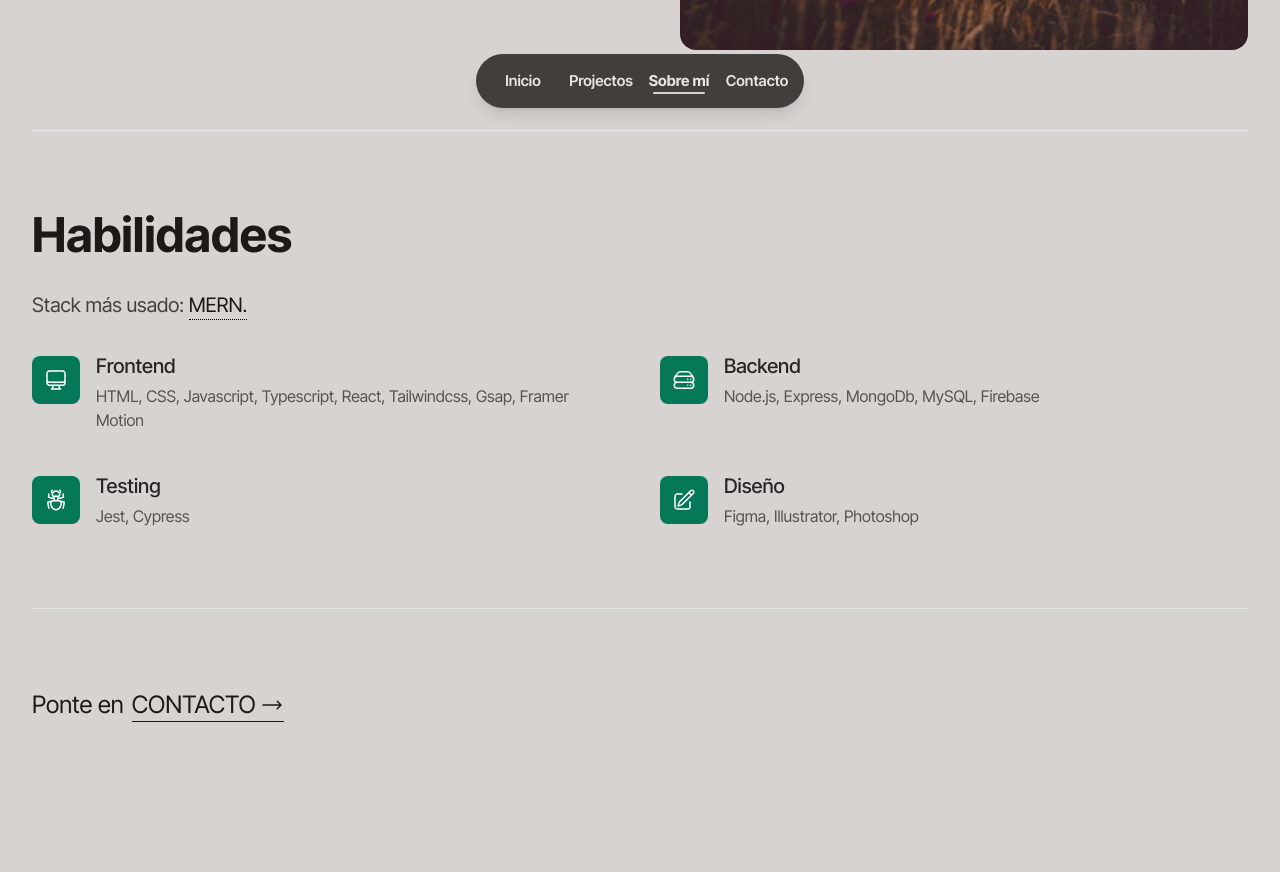
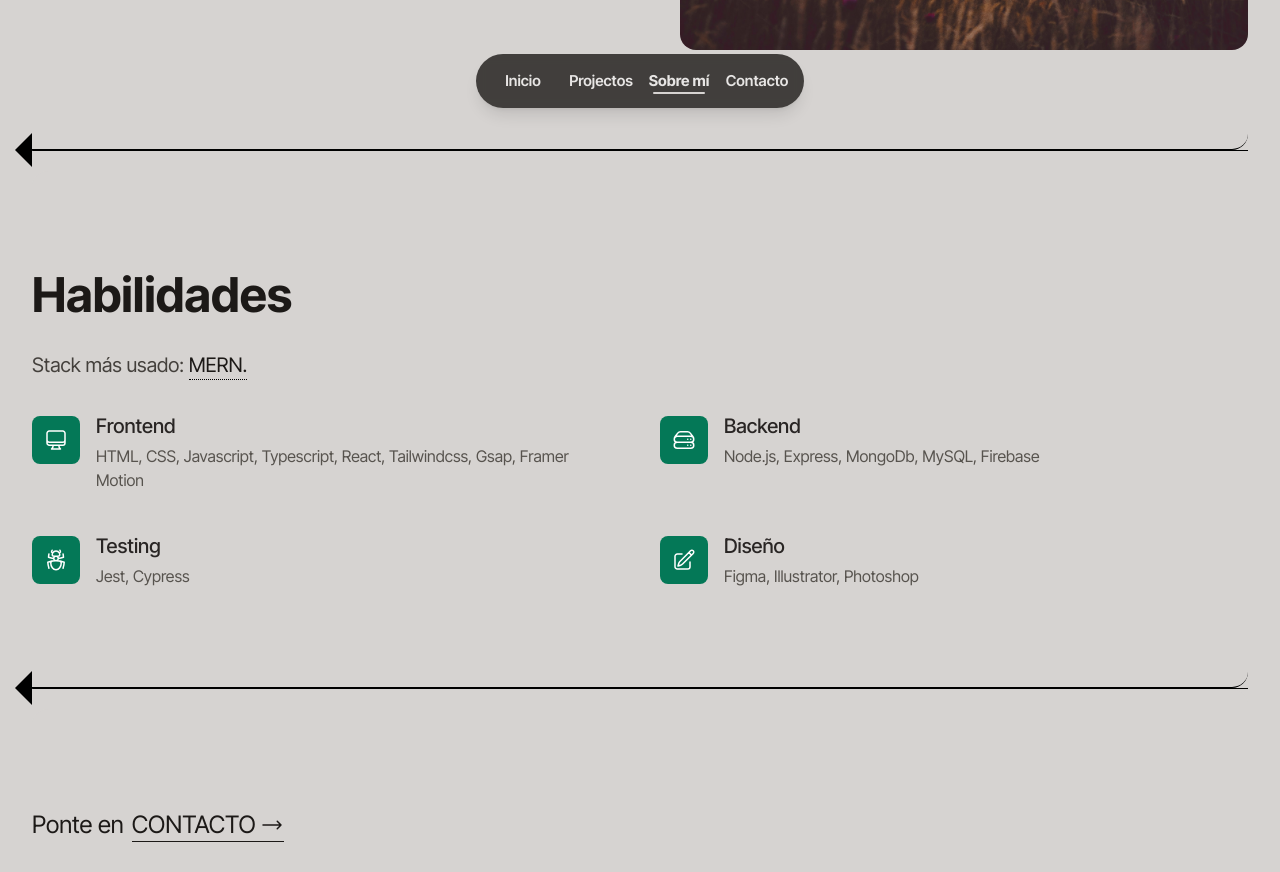
Before and after one commit to RdrBux/portfolio, a React (Create React App) app: page /about in a window 1280 px wide. Shown: the part 660-1532 px from the top of the page. Before the commit the page ends 1510 px from the top, so only its background shows below. Built offline with nearby package versions, Linux system fonts and the light colour scheme; a web font is replaced by a local one.

Commit message:
Add separator to replace hr's

```diff
--- a/src/components/Navbar.jsx
+++ b/src/components/Navbar.jsx
@@ -9,6 +9,7 @@ export default function Navbar() {
   useEffect(() => {
     setActiveLink(location.pathname);
   }, [location]);
+  console.log(location);
 
   return (
     <motion.div className="fixed bottom-8 z-50 flex w-screen justify-center">
@@ -17,7 +18,11 @@ export default function Navbar() {
         animate={{
           opacity: 1,
           scaleX: 1,
-          transition: { type: 'spring', duration: 0.6, delay: 3.2 },
+          transition: {
+            type: 'spring',
+            duration: 0.6,
+            delay: location.pathname === '/' ? 3.2 : 1.5,
+          },
         }}
         exit={{
           opacity: 0,
@@ -28,7 +33,13 @@ export default function Navbar() {
       >
         <motion.ul
           initial={{ opacity: 0 }}
-          animate={{ opacity: 1, transition: { duration: 0.5, delay: 3.4 } }}
+          animate={{
+            opacity: 1,
+            transition: {
+              duration: 0.5,
+              delay: location.pathname === '/' ? 3.4 : 1.7,
+            },
+          }}
           exit={{ opacity: 0 }}
           className="just grid w-[312px] grid-cols-4 font-semibold"
         >
--- /dev/null
+++ b/src/components/Separator.jsx
@@ -0,0 +1,15 @@
+export default function Separator({ starLocation = 2 }) {
+  return (
+    <div
+      role="separator"
+      className={`z-10 grid grid-cols-[${starLocation}fr,1fr]`}
+    >
+      <div className="h-5 rounded-br-2xl border-b border-black bg-stone-300"></div>
+      <div className="relative rounded-bl-2xl border-b border-black bg-stone-300 before:absolute before:-bottom-3 before:-left-3 before:-z-10 before:h-6 before:w-6 before:rotate-45 before:bg-black">
+        {/* <div className="before:absolute before:-bottom-4 before:-left-4 before:z-0 before:h-8 before:w-8 before:rotate-45 before:bg-black"></div> */}
+      </div>
+      <div className="h-5 rounded-tr-2xl bg-stone-300"></div>
+      <div className="h-5 rounded-tl-2xl bg-stone-300"></div>
+    </div>
+  );
+}
--- a/src/routes/about.jsx
+++ b/src/routes/about.jsx
@@ -1,6 +1,7 @@
 import { motion } from 'framer-motion';
 import { useNavigate } from 'react-router-dom';
 import Picture from '../assets/picture.jpg';
+import Separator from '../components/Separator';
 import TransitionElement from '../components/TransitionElement';
 
 export default function About() {
@@ -29,7 +30,7 @@ export default function About() {
 
   return (
     <TransitionElement>
-      <div className="h-full w-full origin-top bg-stone-300 pb-32">
+      <div className="h-full w-full origin-top pb-32">
         <div className="container flex flex-col gap-5">
           {/* <div className="py-20 text-center uppercase lg:py-32">
             <AnimatedTitle text="Sobre mí" />
@@ -76,7 +77,7 @@ export default function About() {
                 alt=""
               />
             </motion.div>
-            <hr />
+            <Separator />
             <motion.div
               variants={childAnim}
               className="flex flex-col gap-5 lg:gap-8"
@@ -197,7 +198,7 @@ export default function About() {
                 </div>
               </div>
             </motion.div>
-            <hr />
+            <Separator starLocation={3} />
             <motion.div variants={childAnim} className="flex gap-2 text-2xl">
               Ponte en{' '}
               <button onClick={handleContact} className="group">
--- a/src/routes/contact.jsx
+++ b/src/routes/contact.jsx
@@ -4,6 +4,7 @@ import emailjs from '@emailjs/browser';
 import { useRef } from 'react';
 import AlertContact from '../components/AlertContact';
 import TransitionElement from '../components/TransitionElement';
+import Separator from '../components/Separator';
 
 export default function Contact() {
   const [name, setName] = useState('');
@@ -139,7 +140,7 @@ export default function Contact() {
                 </a>
               </div>
             </div>
-            <hr />
+            <Separator />
             <form
               ref={form}
               onSubmit={handleSubmit}
--- a/src/routes/home.jsx
+++ b/src/routes/home.jsx
@@ -54,7 +54,7 @@ export default function Home() {
             }}
             className="z-10 grid grid-cols-[1fr,auto]"
           >
-            <div className="grow-1 w-full rounded-br-2xl border-b border-black bg-stone-300 py-4">
+            <div className="w-full rounded-br-2xl border-b border-black bg-stone-300 py-4">
               <div className="text-xl font-extrabold leading-none">
                 RODRIGO
                 <br />
--- a/src/routes/projects.jsx
+++ b/src/routes/projects.jsx
@@ -1,11 +1,12 @@
 import { motion } from 'framer-motion';
 import Project from '../components/Project';
+import Separator from '../components/Separator';
 import TransitionElement from '../components/TransitionElement';
 
 export default function Projects() {
   return (
     <TransitionElement>
-      <div className="h-full w-full max-w-full bg-stone-300">
+      <div className="h-full w-full max-w-full">
         <div className="container flex flex-col">
           <div className="flex h-[90vh] flex-col items-center justify-center gap-2 text-center uppercase">
             {/* <AnimatedTitle text="Proyectos Recientes" /> */}
@@ -61,9 +62,9 @@ export default function Projects() {
             className="mb-20 flex flex-col gap-12 lg:gap-20"
           >
             <Project />
-            <hr />
+            <Separator />
             <Project />
-            <hr />
+            <Separator starLocation={3} />
             <Project />
           </motion.div>
         </div>
```
